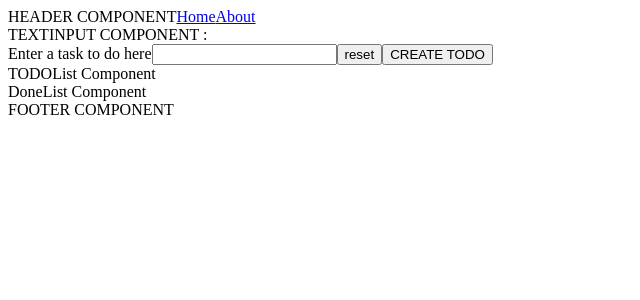
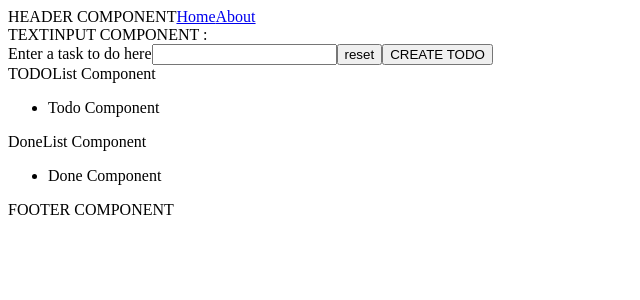
Before and after one commit to lnoel4289/todolist, a React (Vite) app: page / in a window 1280 px wide. Shown: the top 300 px of the page, without its empty margins (0-640 px from the left). Built offline with nearby package versions, Linux system fonts and the light colour scheme.

Commit message:
shape layout structure

```diff
--- /dev/null
+++ b/src/components/Done/index.jsx
@@ -0,0 +1,7 @@
+import React from "react";
+
+const Done = () => {
+  return <div>Done Component</div>;
+};
+
+export default Done;
--- a/src/components/DoneList/index.jsx
+++ b/src/components/DoneList/index.jsx
@@ -1,7 +1,17 @@
 import React from "react";
+import Done from "../Done";
 
 const DoneList = () => {
-  return <div>DoneList Component</div>;
+  return (
+    <div>
+      DoneList Component
+      <ul>
+        <li>
+          <Done />
+        </li>
+      </ul>
+    </div>
+  );
 };
 
 export default DoneList;
--- a/src/components/TodoList/index.jsx
+++ b/src/components/TodoList/index.jsx
@@ -1,5 +1,14 @@
+import Todo from "../Todo";
+
 const TodoList = () => {
-  return <div>TODOList Component</div>;
+  return (
+    <div>
+      TODOList Component
+      <ul>
+        <li><Todo /></li>
+      </ul>
+    </div>
+  );
 };
 
 export default TodoList;
```
Also changed, not shown: 1 other file (tests, documents, lock files or other folders).
